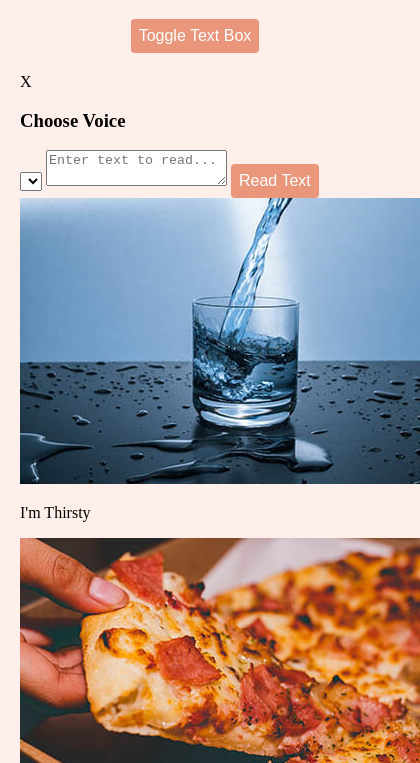
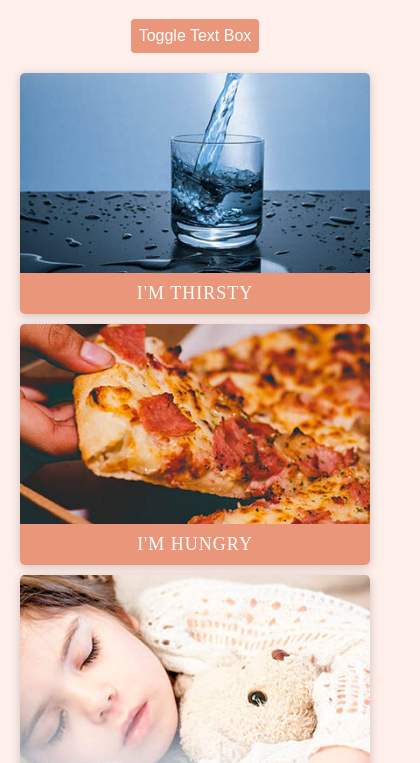
Before and after one commit to MaryAngelique/speech-text-reader, a plain HTML site: page index.html in a window 390 px wide. Shown: the part 81-844 px from the top of the page, 420 px wide, since content can reach past the window. Drawn offline with Linux system fonts and the light colour scheme; a web font is replaced by a local one.

Commit message:
Implemented styling to the text box and added media queries

```diff
--- a/style.css
+++ b/style.css
@@ -44,3 +44,105 @@ select:focus {
     margin: auto;
     margin-bottom: 20px;
 }
+
+.text-box {
+    width: 70%;
+    position: absolute;
+    top: 30%;
+    left: 50%;
+    transform: translate(-50%, -800px);
+    background-color: #333;
+    color: #fff;
+    padding: 20px;
+    border-radius: 5px;
+    transition: all 1s ease-in-out;
+}
+
+.text-box.show {
+    transform: translate(-50%, 0);
+}
+
+.text-box select {
+    background-color: darksalmon;
+    border: 0;
+    color: #fff;
+    font-size: 12px;
+    height: 30px;
+    width: 100%;
+}
+
+.text-box textarea {
+    border: 1px #dadada solid;
+    border-radius: 4px;
+    font-size: 16px;
+    padding: 8px;
+    margin: 15px 0;
+    width: 100%;
+    height: 150px;
+}
+
+.text-box .btn {
+    width: 100%;
+}
+
+.text-box .close {
+    float: right;
+    text-align: right;
+    cursor: pointer;
+}
+
+main {
+    display: grid;
+    grid-template-columns: repeat(4, 1fr);
+    grid-gap: 10px;
+}
+
+.box {
+    box-shadow: 0 2px 10px rgba(0, 0, 0, 0.2);
+    border-radius: 5px;
+    cursor: pointer;
+    display: flex;
+    flex-direction: column;
+    overflow: hidden;
+    transition: box-shadow 0.2s ease-out;
+}
+
+.box.active {
+    box-shadow: 0 0 10px 5px darksalmon;
+}
+
+.box img {
+    width: 100%;
+    object-fit: cover;
+    height: 200px;
+}
+
+.box .info {
+    background-color: darksalmon;
+    color: #fff;
+    font-size: 18px;
+    letter-spacing: 1px;
+    text-transform: uppercase;
+    margin: 0;
+    padding: 10px;
+    text-align: center;
+    height: 100%;
+}
+
+@media (max-width: 1100px) {
+    main {
+        grid-template-columns: repeat(3, 1fr);
+    }
+}
+
+@media (max-width: 760px) {
+    main {
+        grid-template-columns: repeat(2, 1fr);
+    }
+}
+
+@media (max-width: 500px) {
+    main {
+        grid-template-columns: 1fr;
+    }
+}
```
